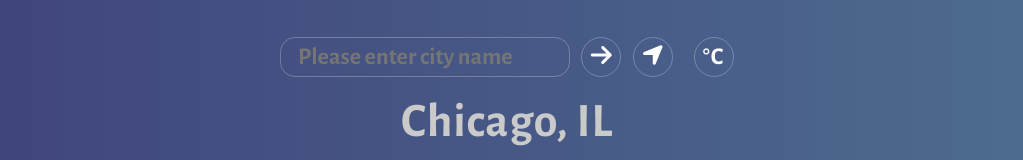
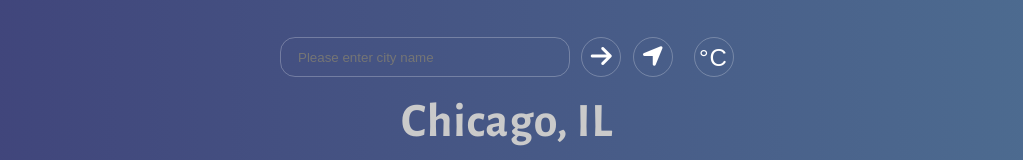
Before and after one commit to mubarek78/-Phase-1-project, a website: page index.html in a window 1280 px wide. Shown: the top 160 px of the page, without its empty margins (133-1156 px from the left). Drawn offline with nearby package versions, Linux system fonts and the light colour scheme; no server answers.

Commit message:
Update index.html

```diff
--- a/index.html
+++ b/index.html
@@ -8,7 +8,6 @@
 
   <!-- Google Fonts -->
   <link href="https://fonts.googleapis.com/css?family=Alegreya+Sans:300,700" rel="stylesheet">
-  <link rel="stylesheet" href="https://cdnjs.cloudflare.com/ajax/libs/normalize/5.0.0/normalize.min.css">
   <link rel="stylesheet" href="styles.css">
 </head>
 <body>
```
